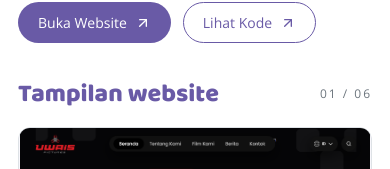
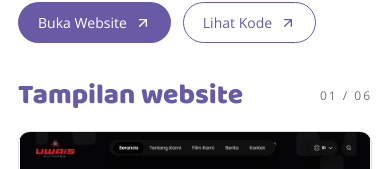
Before and after one commit to bagus-mahmudie/my-portfolio, a Next.js app: page /projects/uwais-pictures in a window 390 px wide. Shown: the part 299-468 px from the top of the page. Built offline with nearby package versions, Linux system fonts and the light colour scheme; no server answers.

Commit message:
Match screenshot section heading size to project overview

```diff
--- a/src/app/projects/uwais-pictures/project.module.css
+++ b/src/app/projects/uwais-pictures/project.module.css
@@ -8,7 +8,7 @@
 .intro { font-size: clamp(16px, 2vw, 20px); line-height: 1.8; }
 .actions { gap: 12px; flex-wrap: wrap; }
 .sectionTop { justify-content: space-between; gap: 16px; margin-bottom: 18px; }
-.sectionTop h2 { margin: 0; font-size: 25px; }
+.sectionTop h2 { margin: 0; }
 .sectionTop > span { font-size: 12px; letter-spacing: 2px; }
 .preview figure { margin: 0; }
 .screenshot { display: block; aspect-ratio: 16 / 9; position: relative; width: 100%; padding: 0; overflow: hidden; border: 1px solid var(--line); border-radius: 12px; background: var(--surface); cursor: zoom-in; }
@@ -42,7 +42,7 @@
   .feature { padding: 22px; }
   .technology > div { grid-template-columns: 1fr; gap: 8px; }
   .section { padding: 40px 0; }
-  .section h2, .overview h2 { font-size: 28px; }
+  .section h2, .overview h2, .sectionTop h2 { font-size: 28px; }
   .expand { right: 8px; bottom: 8px; padding: 6px 10px; font-size: 11px; }
 }
 
```
